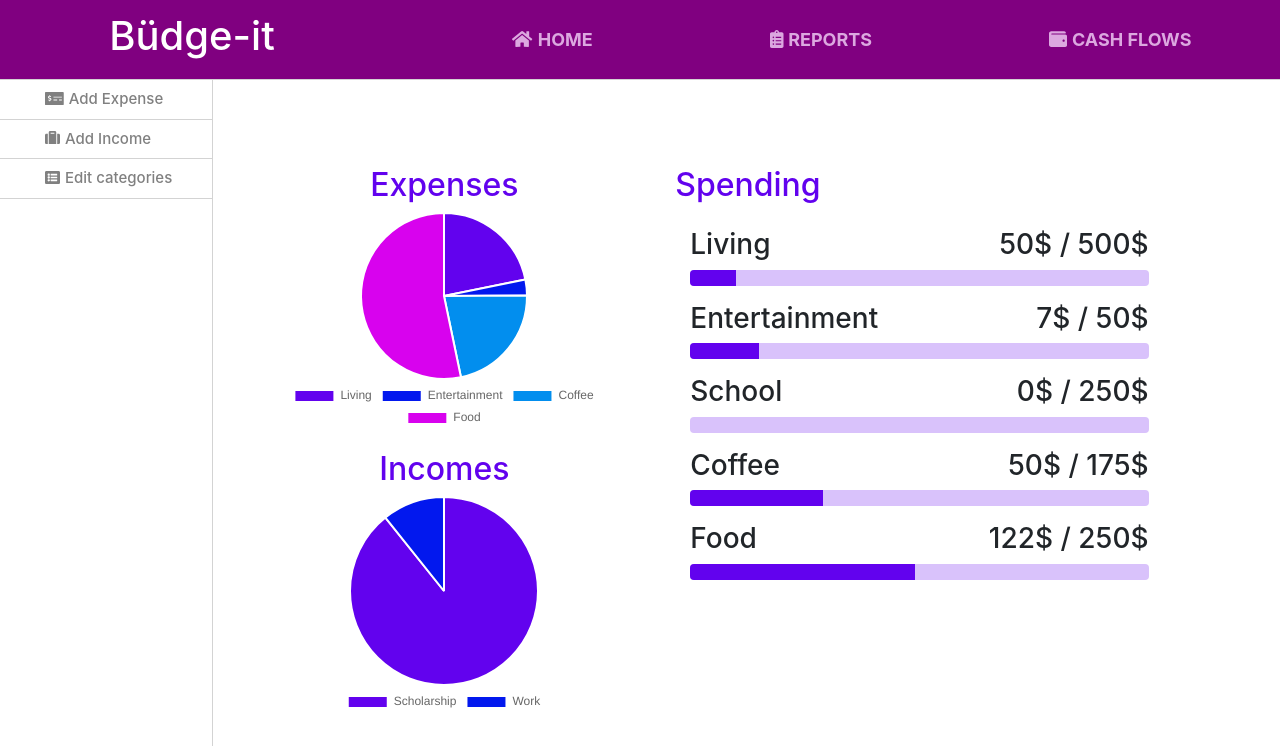
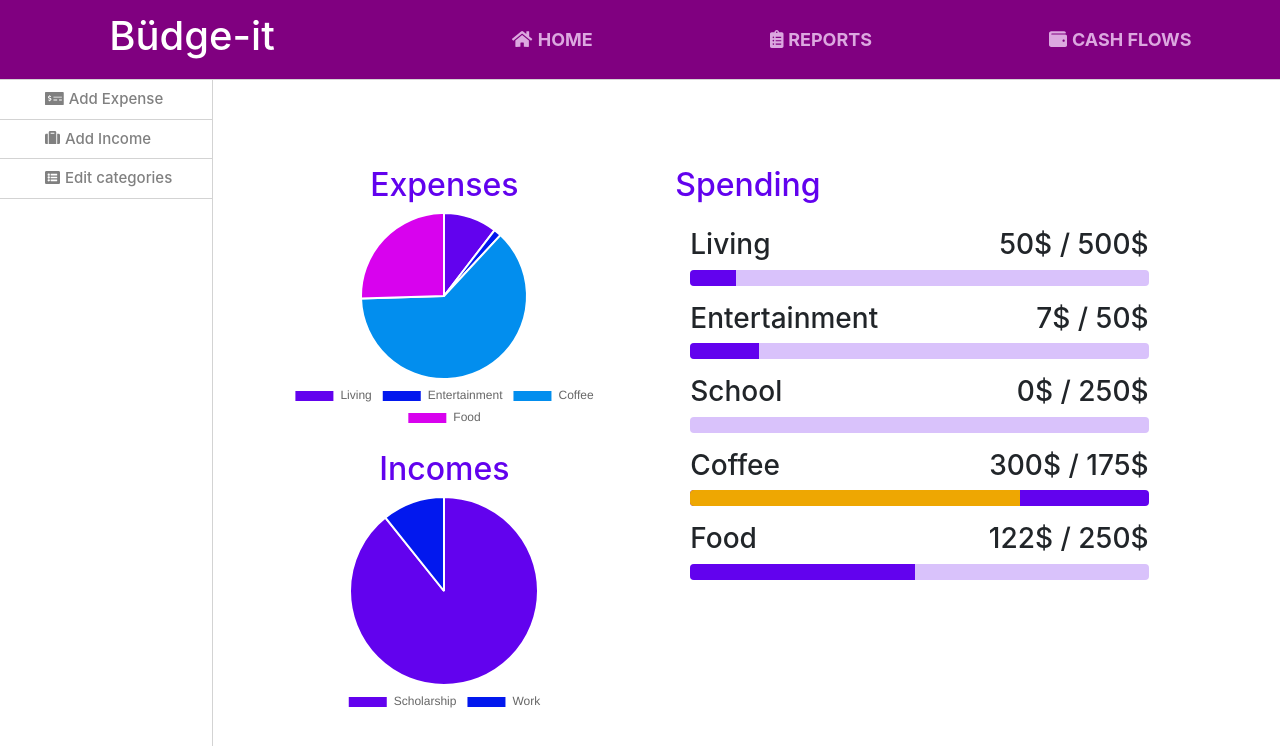
Before and after one commit to Nethermane/react_HCI_325, a React (Create React App) app: page / in a window 1280 px wide. Shown: the top 746 px of the page. Built offline with nearby package versions, Linux system fonts and the light colour scheme.

Commit message:
fixed one bug in cashflows

```diff
--- a/src/UseGlobalState.js
+++ b/src/UseGlobalState.js
@@ -17,7 +17,7 @@ const initialState = {
       date: "2020-01-01",
       duration: "4",
       category: "Scholarship",
-      frequency: "monthly"
+      frequency: "monthly",
     },
     {
       id: 2,
@@ -26,8 +26,8 @@ const initialState = {
       date: "2020-02-02",
       category: "Work",
       duration: "4",
-      frequency: "monthly"
-    }
+      frequency: "monthly",
+    },
   ],
   expenses: [
     {
@@ -37,7 +37,7 @@ const initialState = {
       date: "2020-01-01",
       duration: "4",
       category: "Living",
-      frequency: "monthly"
+      frequency: "monthly",
     },
     {
       id: 2,
@@ -46,7 +46,7 @@ const initialState = {
       date: "2020-02-01",
       duration: "3",
       category: "Entertainment",
-      frequency: "monthly"
+      frequency: "monthly",
     },
     {
       id: 3,
@@ -55,16 +55,16 @@ const initialState = {
       date: "2020-03-01",
       duration: "3",
       category: "Coffee",
-      frequency: "monthly"
+      frequency: "monthly",
     },
     {
       id: 4,
       name: "Jim Borton's",
       amount: "250",
-      date: "2020-03-15",
+      date: "2020-04-06",
       duration: "3",
       category: "Coffee",
-      frequency: "one time"
+      frequency: "onetime",
     },
     {
       id: 5,
@@ -73,7 +73,7 @@ const initialState = {
       date: "2020-01-01",
       duration: "3",
       category: "Food",
-      frequency: "monthly"
+      frequency: "monthly",
     },
     {
       id: 6,
@@ -82,8 +82,8 @@ const initialState = {
       date: "2020-01-01",
       duration: "3",
       category: "Food",
-      frequency: "monthly"
-    }
+      frequency: "monthly",
+    },
   ],
   goals: [{ id: 1, name: "phone", frequency: "monthly", amount: "100" }],
   categories: [
@@ -91,8 +91,8 @@ const initialState = {
     { id: 2, name: "Entertainment", max: 50 },
     { id: 3, name: "School", max: 250 },
     { id: 4, name: "Coffee", max: 175 },
-    { id: 5, name: "Food", max: 250 }
-  ]
+    { id: 5, name: "Food", max: 250 },
+  ],
 };
 
 const globalStateReducer = (state, action) => {
@@ -100,31 +100,31 @@ const globalStateReducer = (state, action) => {
     case SET_INCOME:
       return {
         ...state,
-        incomes: { ...action.payload }
+        incomes: { ...action.payload },
       };
 
     case SET_ACCOUNTS:
       return {
         ...state,
-        accounts: { ...action.payload }
+        accounts: { ...action.payload },
       };
 
     case SET_EXPENSES:
       return {
         ...state,
-        expenses: { ...action.payload }
+        expenses: { ...action.payload },
       };
 
     case SET_GOAL:
       return {
         ...state,
-        goals: { ...action.payload }
+        goals: { ...action.payload },
       };
 
     case SET_CATEGORY:
       return {
         ...state,
-        categories: { ...action.payload }
+        categories: { ...action.payload },
       };
 
     default:
@@ -145,38 +145,38 @@ export const GlobalStateProvider = ({ children }) => {
 const useGlobalState = () => {
   const [state, dispatch] = useContext(GlobalStateContext);
   //array of id, name, amount
-  const setAccounts = a => {
+  const setAccounts = (a) => {
     dispatch({
       type: SET_ACCOUNTS,
-      payload: a
+      payload: a,
     });
   };
   //array of  id, name, amount, date, frequency
-  const setIncomes = a => {
+  const setIncomes = (a) => {
     dispatch({
       type: SET_INCOME,
-      payload: a
+      payload: a,
     });
   };
   //array of  id, name, amount, date, frequency
-  const setExpenses = a => {
+  const setExpenses = (a) => {
     dispatch({
       type: SET_EXPENSES,
-      payload: a
+      payload: a,
     });
   };
   //array of  id, name, amount, frequency
-  const setGoals = a => {
+  const setGoals = (a) => {
     dispatch({
       type: SET_GOAL,
-      payload: a
+      payload: a,
     });
   };
   //array of id, name, max
-  const setCategories = a => {
+  const setCategories = (a) => {
     dispatch({
       type: SET_CATEGORY,
-      payload: a
+      payload: a,
     });
   };
 
@@ -190,7 +190,7 @@ const useGlobalState = () => {
     setGoals,
     goals: { ...state.goals },
     setCategories,
-    categories: { ...state.categories }
+    categories: { ...state.categories },
   };
 };
 
--- a/src/pages/CashFlow.jsx
+++ b/src/pages/CashFlow.jsx
@@ -8,7 +8,7 @@ var today = new Date();
 var current_year = today.getFullYear();
 var current_month = today.getMonth() + 1;
 //first day of the month
-var firstDay = new Date(current_year, current_month, 1).toLocaleString();
+var firstDay = new Date(current_year, current_month - 1, 1).toLocaleString();
 //last dat of the month
 var lastDay = new Date(current_year, current_month, 0).toLocaleString();
 
@@ -21,7 +21,7 @@ function CashFlow() {
 
   for (var i in state.incomes) {
     existingIncomes.push(state.incomes[i]);
-    if (state.incomes[i].frequency != "one time") {
+    if (state.incomes[i].frequency != "onetime") {
       incomesHtml.push(
         <InfoForm
           key={state.incomes[i].id}
@@ -35,7 +35,7 @@ function CashFlow() {
 
   for (var e in state.expenses) {
     existingExpenses.push(state.expenses[e]);
-    if (state.expenses[e].frequency != "one time") {
+    if (state.expenses[e].frequency != "onetime") {
       expensesHtml.push(
         <InfoForm
           key={state.expenses[e].id}
@@ -88,10 +88,9 @@ function getSum(data_getsum) {
     } else if (frequency == "yearly") {
       total_amount += (current_year - year + 1) * amount;
     } else {
-      var date = data_getsum[e].date;
-      if (date >= firstDay && date <= lastDay) {
-        total_amount += amount;
-      }
+      // if (date <= firstDay && date >= lastDay) {
+      total_amount += amount;
+      // }
     }
   }
   return total_amount;
```
